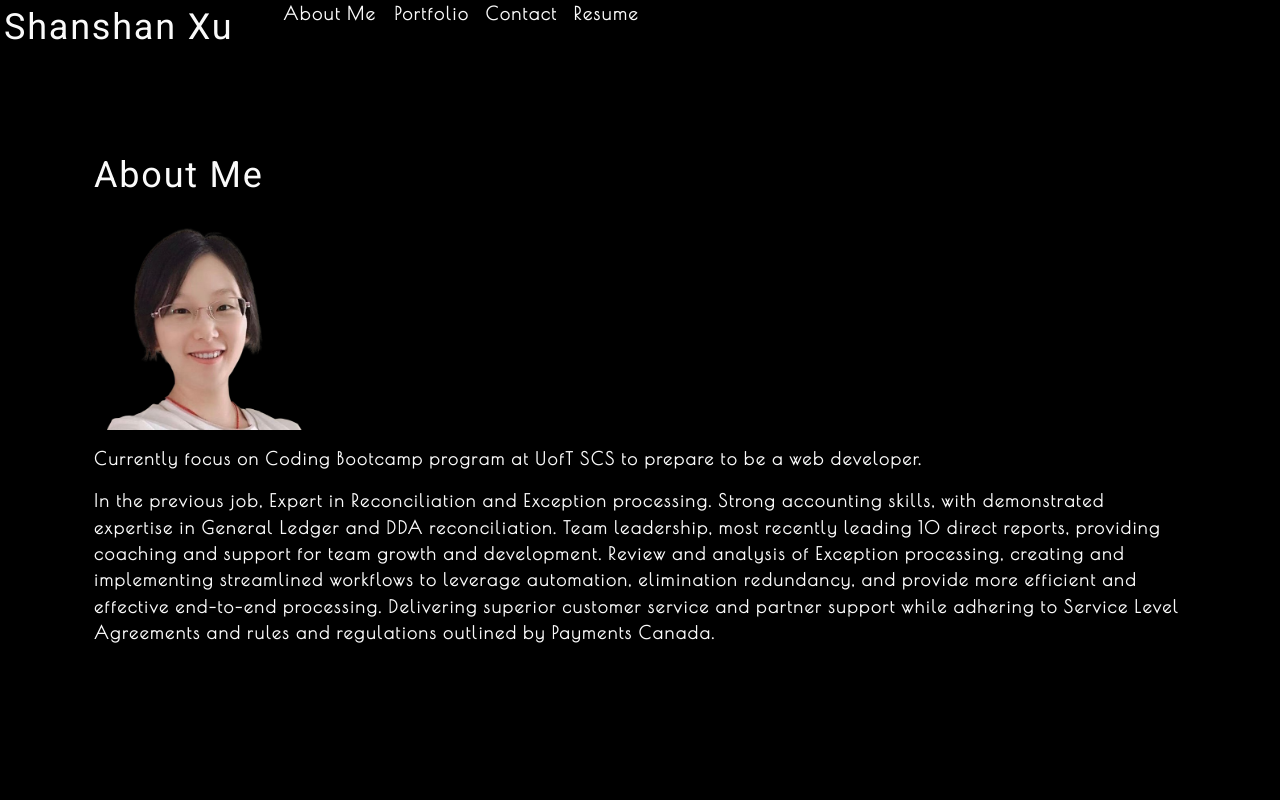
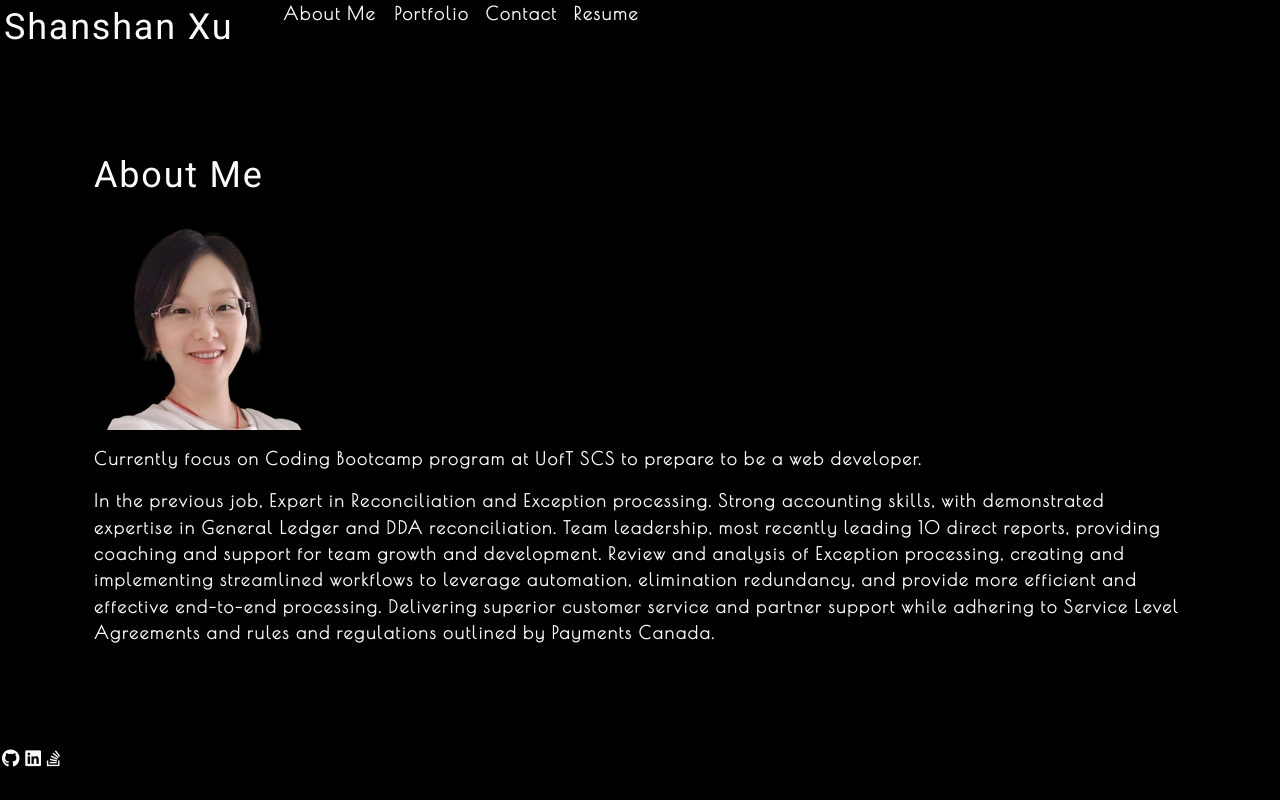
Before and after one commit to shanshantina/react-portfolio-shanshanxu, a React (Create React App) app: page / in a window 1280 px wide. Built offline with nearby package versions, Linux system fonts and the light colour scheme.

Commit message:
add footer components

```diff
--- a/src/App.js
+++ b/src/App.js
@@ -4,6 +4,7 @@ import About from "./components/About";
 import Project from "./components/Project";
 import Contact from "./components/Contact";
 import Resume from "./components/Resume";
+import Footer from "./components/Footer";
 
 function App() {
   const [aboutmeSelected, setAboutmeSelected] = useState(false);
@@ -35,6 +36,8 @@ function App() {
           <About></About>
         )}
       </main>
+
+      <Footer></Footer>
     </div>
   );
 }
--- a/src/components/Footer/index.js
+++ b/src/components/Footer/index.js
@@ -0,0 +1,42 @@
+import React from "react";
+import { zoomIn } from "react-animations";
+import Radium, { StyleRoot } from "radium";
+
+function Footer() {
+  const styles = {
+    zoomIn: {
+      animation: "x 1s",
+      animationName: Radium.keyframes(zoomIn, "zoomIn"),
+    },
+  };
+
+  return (
+    <StyleRoot>
+      <section style={styles.zoomIn}>
+        <a
+          href="https://github.com/Shanshantina"
+          target="_blank"
+          rel="noreferrer"
+        >
+          <i className="fab fa-github"></i>
+        </a>
+        <a
+          href="https://www.linkedin.com/in/shanshan-xu-b404931bb/"
+          target="_blank"
+          rel="noreferrer"
+        >
+          <i className="fab fa-linkedin"></i>
+        </a>
+        <a
+          href="https://stackoverflow.com/users/14614460/shanshan-xu?tab=profile"
+          target="_blank"
+          rel="noreferrer"
+        >
+          <i className="fab fa-stack-overflow"></i>
+        </a>
+      </section>
+    </StyleRoot>
+  );
+}
+
+export default Footer;
--- a/src/components/Project/index.js
+++ b/src/components/Project/index.js
@@ -38,7 +38,7 @@ function Project() {
               target="_blank"
               rel="noreferrer"
             >
-              <i class="fab fa-github"></i>
+              <i className="fab fa-github"></i>
             </a>
           </div>
         </div>
@@ -64,7 +64,7 @@ function Project() {
               target="_blank"
               rel="noreferrer"
             >
-              <i class="fab fa-github"></i>
+              <i className="fab fa-github"></i>
             </a>
           </div>
         </div>
@@ -90,7 +90,7 @@ function Project() {
               target="_blank"
               rel="noreferrer"
             >
-              <i class="fab fa-github"></i>
+              <i className="fab fa-github"></i>
             </a>
           </div>
         </div>
@@ -116,7 +116,7 @@ function Project() {
               target="_blank"
               rel="noreferrer"
             >
-              <i class="fab fa-github"></i>
+              <i className="fab fa-github"></i>
             </a>
           </div>
         </div>
@@ -142,7 +142,7 @@ function Project() {
               target="_blank"
               rel="noreferrer"
             >
-              <i class="fab fa-github"></i>
+              <i className="fab fa-github"></i>
             </a>
           </div>
         </div>
@@ -168,7 +168,7 @@ function Project() {
               target="_blank"
               rel="noreferrer"
             >
-              <i class="fab fa-github"></i>
+              <i className="fab fa-github"></i>
             </a>
           </div>
         </div>
```
